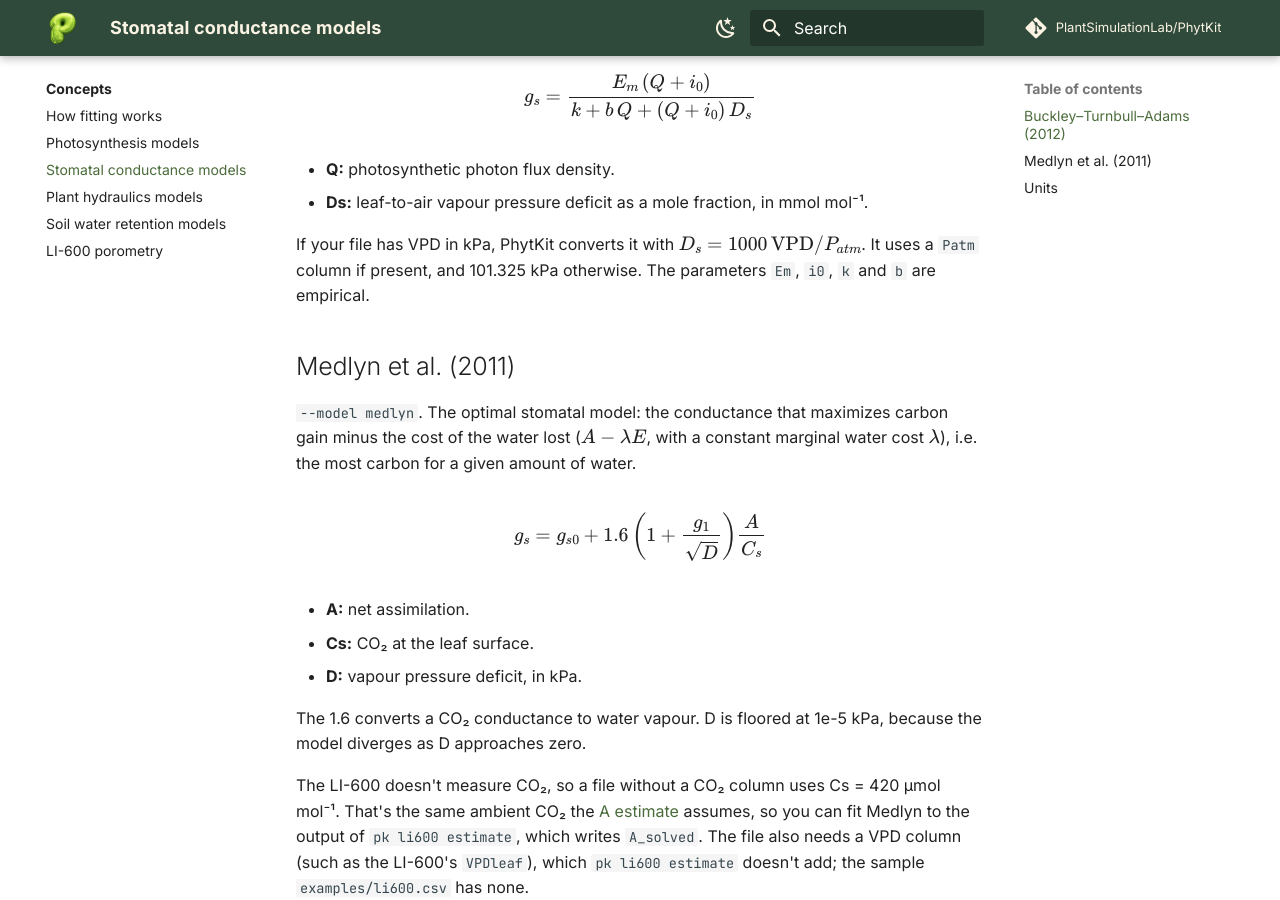
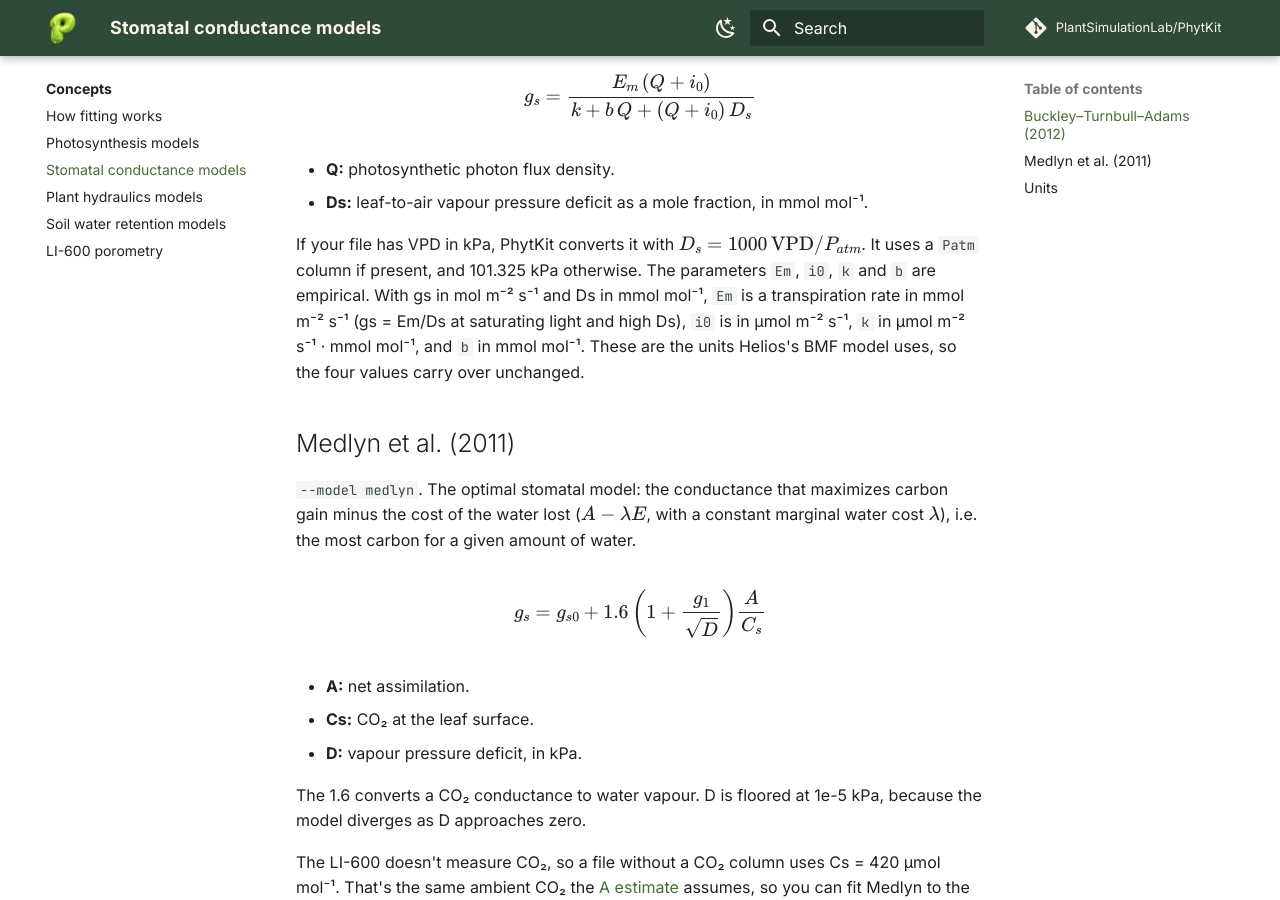
Before and after one commit to PlantSimulationLab/PhytKit, an MkDocs documentation site: the page built from docs/docs/concepts/stomatal.md, in a window 1280 px wide and 900 px high, scrolled down 417 px. Built offline with MkDocs 1.6.1 and Material for MkDocs 9.7.7, drawn with Linux system fonts in a browser that asks for light colours; comment, search, counter and statistics services are not loaded.

Commit message:
Correct the units of BTA's Em: mmol m⁻² s⁻¹, not mol
With gs in mol m⁻² s⁻¹ and Ds in mmol mol⁻¹, Em = gs·Ds at saturation is a
transpiration rate in mmol m⁻² s⁻¹ (the example fit gives Em = 8.17). The
label said mol m⁻² s⁻¹. These are the units Helios's BMF model uses, so
fitted Em, i0, k and b carry over unchanged. Only the label and description
change; no value does.

Co-Authored-By: Claude Opus 5.5 <noreply@anthropic.com>

```diff
--- a/docs/docs/concepts/stomatal.md
+++ b/docs/docs/concepts/stomatal.md
@@ -20,6 +20,10 @@ g_s = \frac{E_m\,(Q + i_0)}{k + b\,Q + (Q + i_0)\,D_s}
 If your file has VPD in kPa, PhytKit converts it with
 \(D_s = 1000\,\mathrm{VPD}/P_{atm}\). It uses a `Patm` column if present, and
 101.325 kPa otherwise. The parameters `Em`, `i0`, `k` and `b` are empirical.
+With gs in mol m⁻² s⁻¹ and Ds in mmol mol⁻¹, `Em` is a transpiration rate in
+mmol m⁻² s⁻¹ (gs = Em/Ds at saturating light and high Ds), `i0` is in
+µmol m⁻² s⁻¹, `k` in µmol m⁻² s⁻¹ · mmol mol⁻¹, and `b` in mmol mol⁻¹. These are the
+units Helios's BMF model uses, so the four values carry over unchanged.
 
 ## Medlyn et al. (2011)
 
```
Also changed, not shown: docs/docs/reference/models.md (+1 -1 lines), 2 other files.
